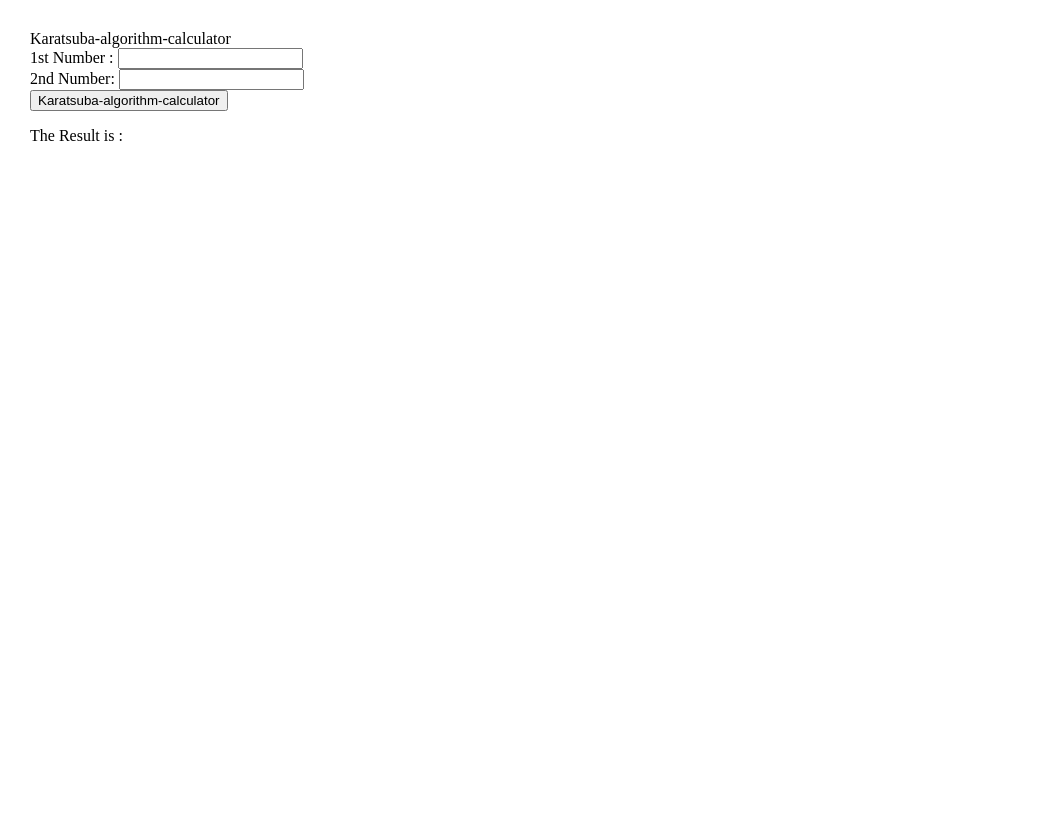
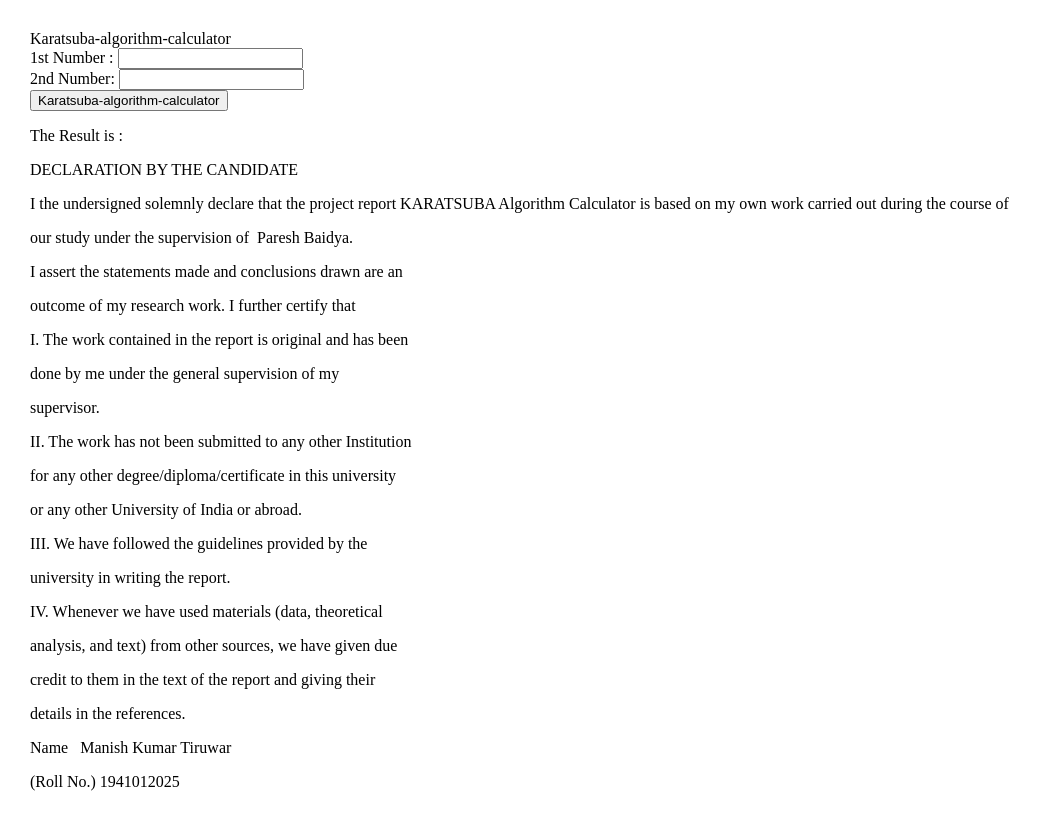
Before and after one commit to manishkumartiruwar/Karatsuba-algorithm-calculator, a plain HTML site: page index.html in a window 1280 px wide. Shown: the whole page, without its empty margins (0-1042 px from the left). Before the commit the page ends 800 px from the top, so only its background shows below. Drawn offline with Linux system fonts and the light colour scheme.

Commit message:
Update index.html

```diff
--- a/index.html
+++ b/index.html
@@ -46,5 +46,24 @@ body {margin: 30px;}
 <p>The Result is : <br>
 <span id = "result"></span>
 </p>
+  <p>DECLARATION BY THE CANDIDATE</p>
+<p>I the undersigned solemnly declare that the project report KARATSUBA Algorithm Calculator is based on my own work carried out during the course of</p>
+<p>our study under the supervision of &nbsp;Paresh Baidya.</p>
+<p>I assert the statements made and conclusions drawn are an</p>
+<p>outcome of my research work. I further certify that</p>
+<p>I. The work contained in the report is original and has been</p>
+<p>done by me under the general supervision of my</p>
+<p>supervisor.</p>
+<p>II. The work has not been submitted to any other Institution</p>
+<p>for any other degree/diploma/certificate in this university</p>
+<p>or any other University of India or abroad.</p>
+<p>III. We have followed the guidelines provided by the</p>
+<p>university in writing the report.</p>
+<p>IV. Whenever we have used materials (data, theoretical</p>
+<p>analysis, and text) from other sources, we have given due</p>
+<p>credit to them in the text of the report and giving their</p>
+<p>details in the references.</p>
+<p>Name &nbsp; Manish Kumar Tiruwar</p>
+<p>(Roll No.) 1941012025</p>
 </body>
 </html>
```
